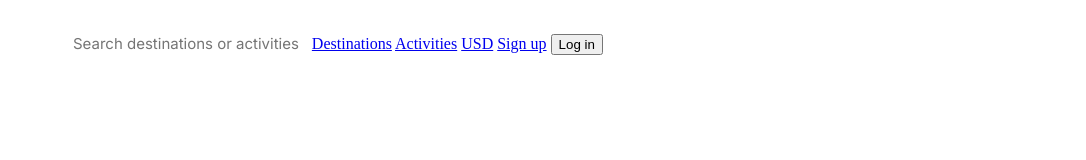
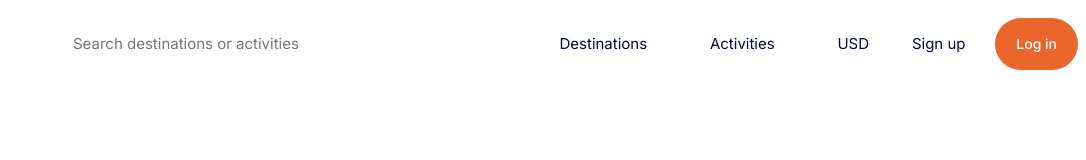
Before and after one commit to AdityaSingh-byte/CW-Project, a plain HTML site: page Figma/index.html in a window 1280 px wide. Shown: the full height of the page, 194-1280 px from the left. Drawn offline with Linux system fonts and the light colour scheme.

Commit message:
nav for figma completed

```diff
--- a/Figma/index.html
+++ b/Figma/index.html
@@ -13,10 +13,9 @@
     />
   </head>
   <body>
-
     <!-- navbar -->
-    <header class="navbar">
-      <div class="container">
+    <header class="navbar container">
+      <div>
         <img src="./Link → logo-1.svg.png" alt="" />
         <p>Search destinations or activities</p>
       </div>
@@ -35,6 +34,5 @@
     <header>
       <div></div>
     </header>
-
   </body>
 </html>
--- a/Figma/style.scss
+++ b/Figma/style.scss
@@ -1,12 +1,14 @@
-@media (min-width: 1440px) {
+@media (min-width: 1320px) {
     .container {
       width: 1320px;
-      margin: auto;
+      margin:auto;
     }
   }
+  $inter : "Inter", sans-serif;
   header{
     display: flex;
     align-items: center;
+    justify-content: space-between;
     >div:nth-of-type(1){
         display: flex;
         align-items: center;
@@ -30,4 +32,47 @@
 
         }
     }
+    >div:nth-of-type(2){
+      display: flex;
+
+      align-items: center;
+
+      >a{
+        text-decoration: none;
+        font-family: $inter;
+        font-size: 15px;
+        font-weight: 400;
+        line-height: 28px;
+        letter-spacing: 0em;
+        text-align: left;
+        color: #05073C;
+
+
+      }
+      >a:nth-of-type(1){
+        margin: 11px 42.8px 11.13px 20px;
+      }
+      >a:nth-of-type(2){
+        margin: 11px 42.8px 11.13px 20px;
+      }
+      >a:nth-of-type(3){
+        margin: 11px 42.8px 11.13px 20px;
+      }
+      >button{
+        padding: 12px 21px 12.08px 21px;
+        border-radius: 40px;
+        margin-left: 29.8px;
+        border: none;
+        background-color: #EB662B;
+        color: white;
+        font-family: $inter;
+        font-weight: 500;
+        font-size: 14px;
+        letter-spacing: 0em;
+        line-height: 28px;
+
+        text-align: center;
+      }
+    }
+
   }
```
Also changed, not shown: Figma/style.css, 1 other file.
